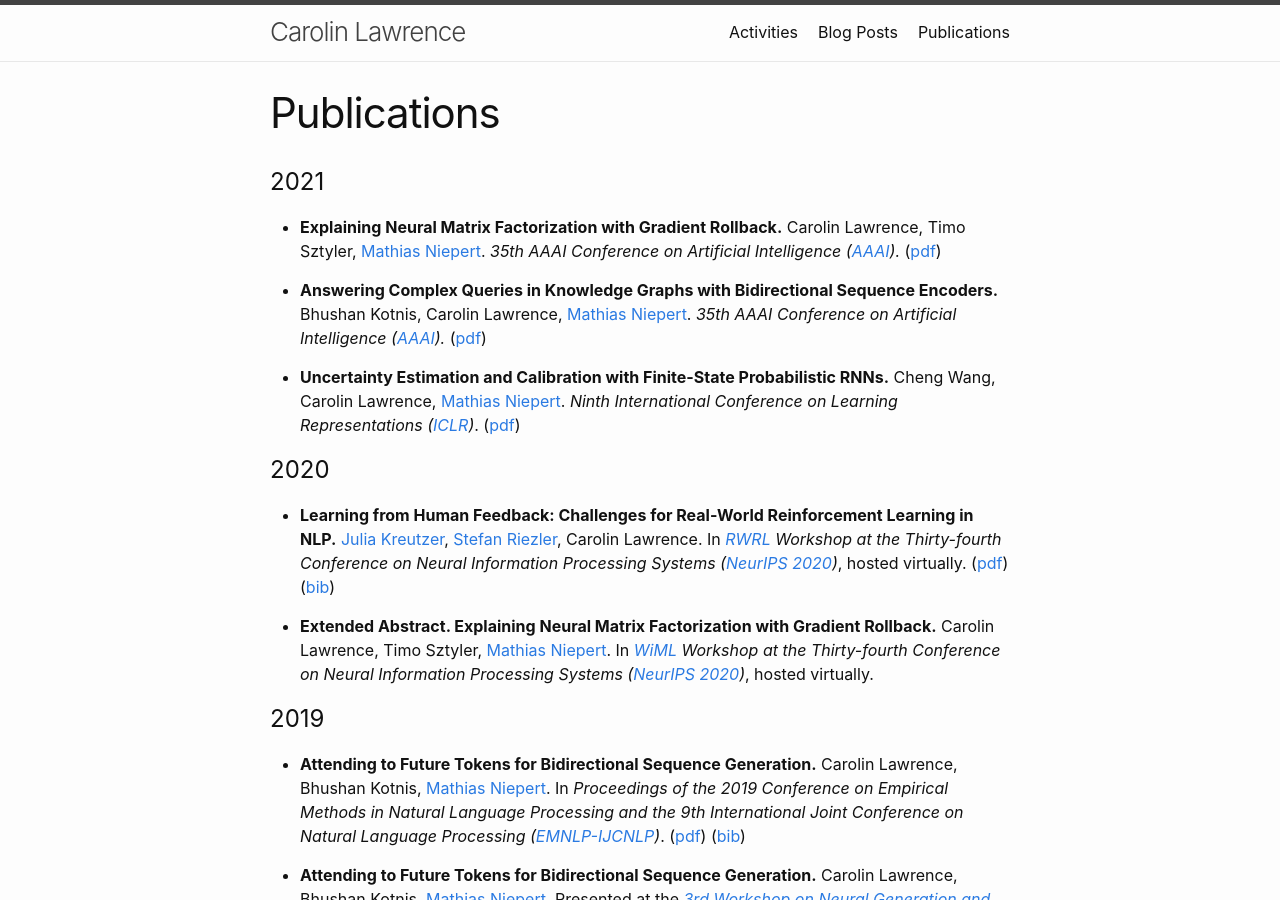
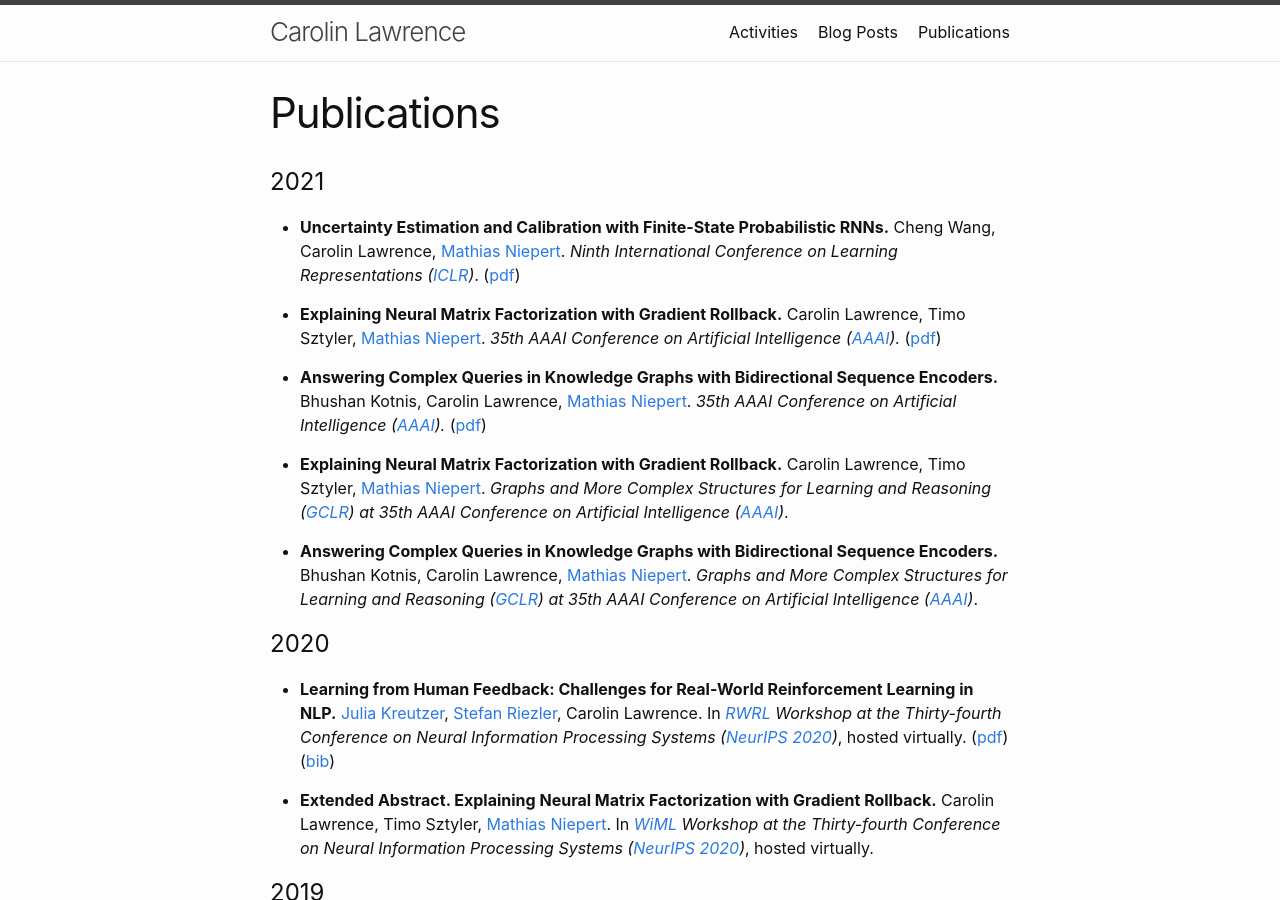
Before and after one commit to carolinlawrence/carolinlawrence.github.io, a Jekyll site: the page built from publications.markdown, in a window 1280 px wide and 900 px high. Built offline with Jekyll 4.4.1, drawn with Linux system fonts in a browser that asks for light colours.

Commit message:
Update publications.markdown

```diff
--- a/publications.markdown
+++ b/publications.markdown
@@ -6,9 +6,11 @@ layout: page
 
 # 2021
 <ul>
+<p><li><b>Uncertainty Estimation and Calibration with Finite-State Probabilistic RNNs.</b> Cheng Wang, Carolin Lawrence, <a href='http://www.matlog.net'>Mathias Niepert</a>. <i>Ninth International Conference on Learning Representations (<a href="https://iclr.cc/">ICLR</a>)</i>. (<a href="https://arxiv.org/abs/2011.12010">pdf</a>)</li></p>
 <p><li><b>Explaining Neural Matrix Factorization with Gradient Rollback.</b> Carolin Lawrence, Timo Sztyler, <a href='http://www.matlog.net'>Mathias Niepert</a>. <i>35th AAAI Conference on Artificial Intelligence (<a href="https://aaai.org/Conferences/AAAI-21/">AAAI</a>).</i> (<a href="https://arxiv.org/abs/2010.05516">pdf</a>)</li></p>
 <p><li><b>Answering Complex Queries in Knowledge Graphs with Bidirectional Sequence Encoders.</b> Bhushan Kotnis, Carolin Lawrence, <a href='http://www.matlog.net'>Mathias Niepert</a>. <i>35th AAAI Conference on Artificial Intelligence (<a href="https://aaai.org/Conferences/AAAI-21/">AAAI</a>).</i> (<a href="https://arxiv.org/abs/2004.02596">pdf</a>)</li></p>
-<p><li><b>Uncertainty Estimation and Calibration with Finite-State Probabilistic RNNs.</b> Cheng Wang, Carolin Lawrence, <a href='http://www.matlog.net'>Mathias Niepert</a>. <i>Ninth International Conference on Learning Representations (<a href="https://iclr.cc/">ICLR</a>)</i>. (<a href="https://arxiv.org/abs/2011.12010">pdf</a>)</li></p>
+<p><li><b>Explaining Neural Matrix Factorization with Gradient Rollback.</b> Carolin Lawrence, Timo Sztyler, <a href='http://www.matlog.net'>Mathias Niepert</a>. <i>Graphs and More Complex Structures for Learning and Reasoning (<a href="https://sites.google.com/view/gclr2021/">GCLR</a>) at 35th AAAI Conference on Artificial Intelligence (<a href="https://aaai.org/Conferences/AAAI-21/">AAAI</a>)</i>.</li></p>
+<p><li><b>Answering Complex Queries in Knowledge Graphs with Bidirectional Sequence Encoders.</b> Bhushan Kotnis, Carolin Lawrence, <a href='http://www.matlog.net'>Mathias Niepert</a>. <i>Graphs and More Complex Structures for Learning and Reasoning (<a href="https://sites.google.com/view/gclr2021/">GCLR</a>) at 35th AAAI Conference on Artificial Intelligence (<a href="https://aaai.org/Conferences/AAAI-21/">AAAI</a>)</i>.</li></p>
 </ul>
 
 # 2020
```
